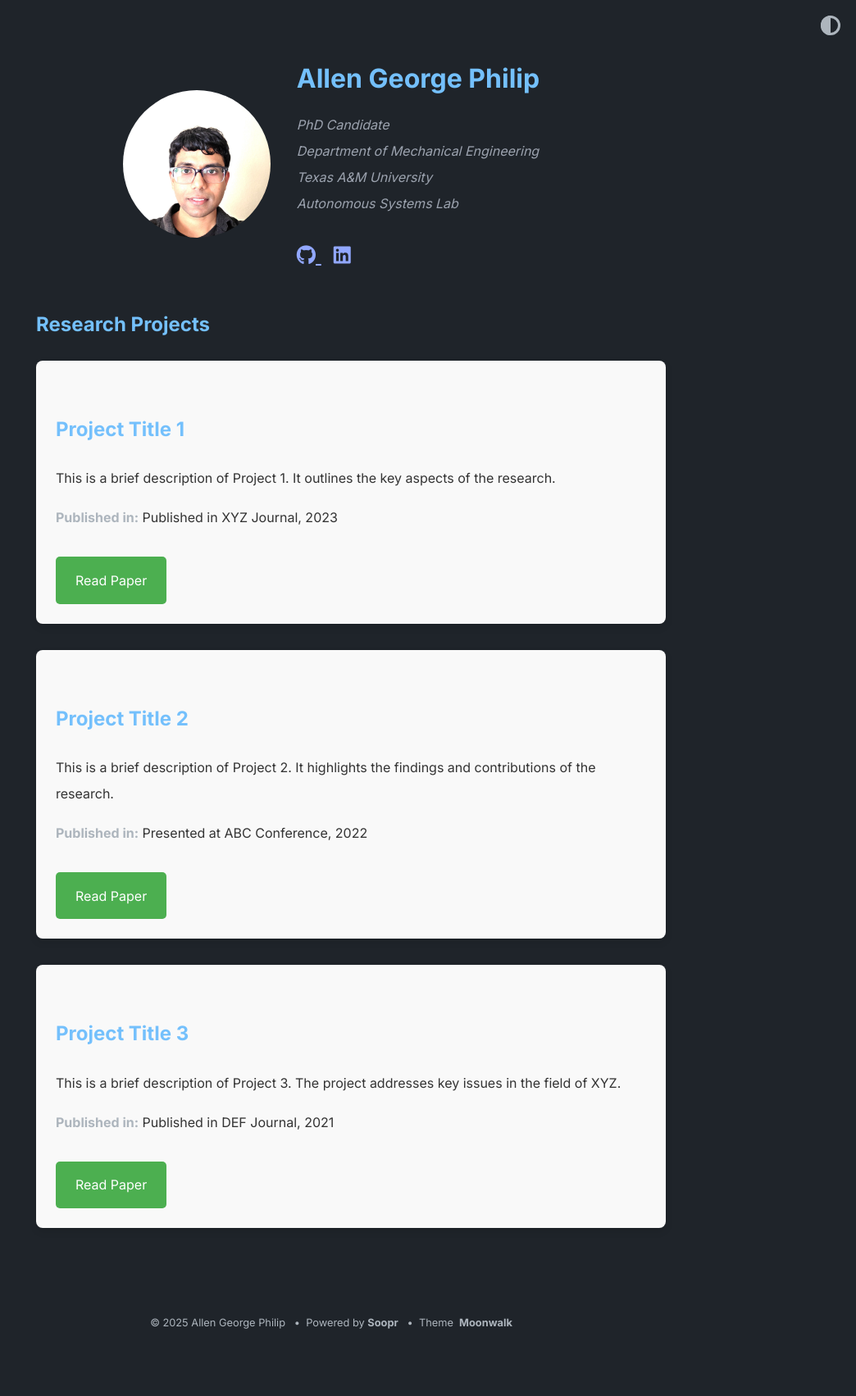
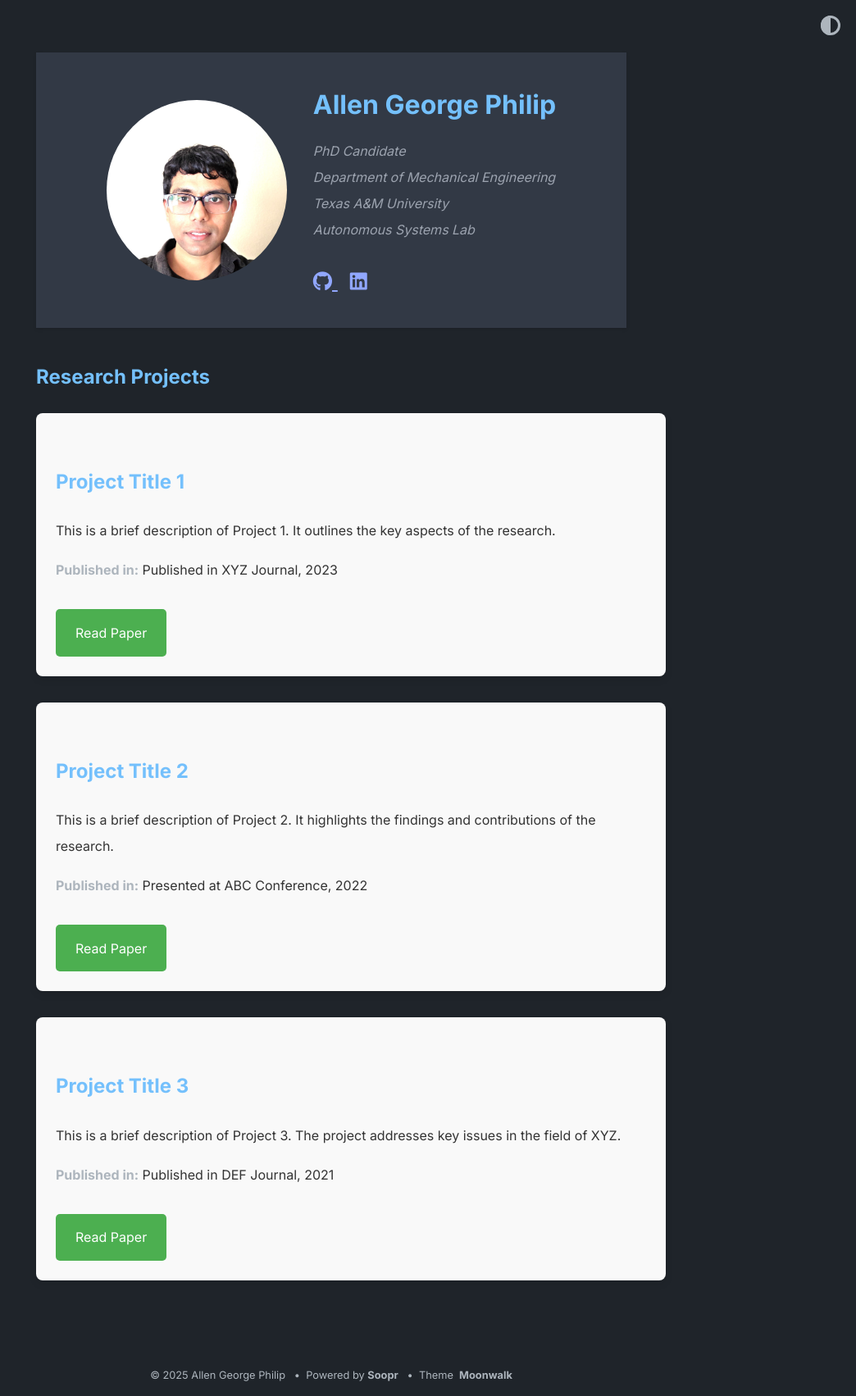
Before and after one commit to axgeorge/axgeorge.github.io, a Jekyll site: the page built from index.md, in a window 1280 px wide. Shown: the whole page at 82% size, without its empty margins (236-1280 px from the left). Built offline with Jekyll 4.4.1, drawn with Linux system fonts in a browser that asks for light colours; a style sheet for code colours, icons or effects is not loaded; before the commit the page ends 1639 px from its top, so only the background shows below that.

```diff
--- a/_layouts/home.html
+++ b/_layouts/home.html
@@ -2,7 +2,7 @@
 layout: default
 ---
 
-<header style="margin-bottom: 2em;">
+<header style="margin-bottom: 2em; background-color: var(--bg-secondary); padding: 2em 1em; border-bottom: 1px solid var(--border); box-shadow: 0 2px 4px rgba(0, 0, 0, 0.1);">
   {% if site.theme_config.show_navbar == true %}
     {% include horizontal_list.html collection=site.data.home.navbar_entries %}
     <div class="dashed"></div>
@@ -10,16 +10,16 @@
 
   <div style="display: flex; align-items: center; justify-content: center; gap: 2em; flex-wrap: wrap;">
 
-    <!-- Profile Picture on the Left -->
+    <!-- Profile Picture -->
     <div>
       <img
         src="/assets/images/profilepic.jpeg"
         alt="Allen George Philip"
-        style="border-radius: 50%; width: 180px; height: 180px; object-fit: cover;"
+        style="border-radius: 50%; width: 220px; height: 220px; object-fit: cover;"
       />
     </div>
 
-    <!-- Text Content on the Right -->
+    <!-- Text and Icons -->
     <div style="text-align: left; max-width: 500px;">
       <h1 style="margin: 0;">{{ site.title }}</h1>
 
@@ -44,7 +44,6 @@
       </div>
     </div>
   </div>
-</header>
 
 </header>
 
```
